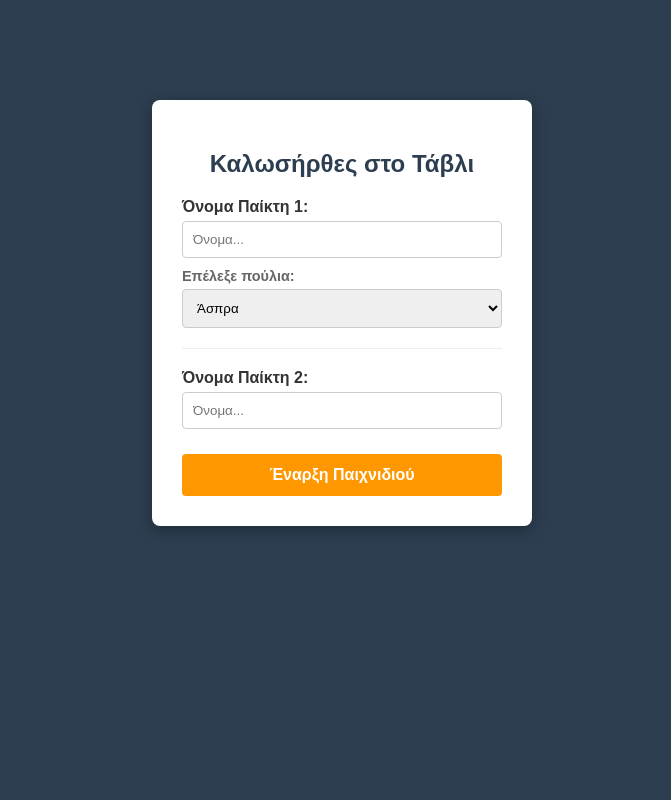
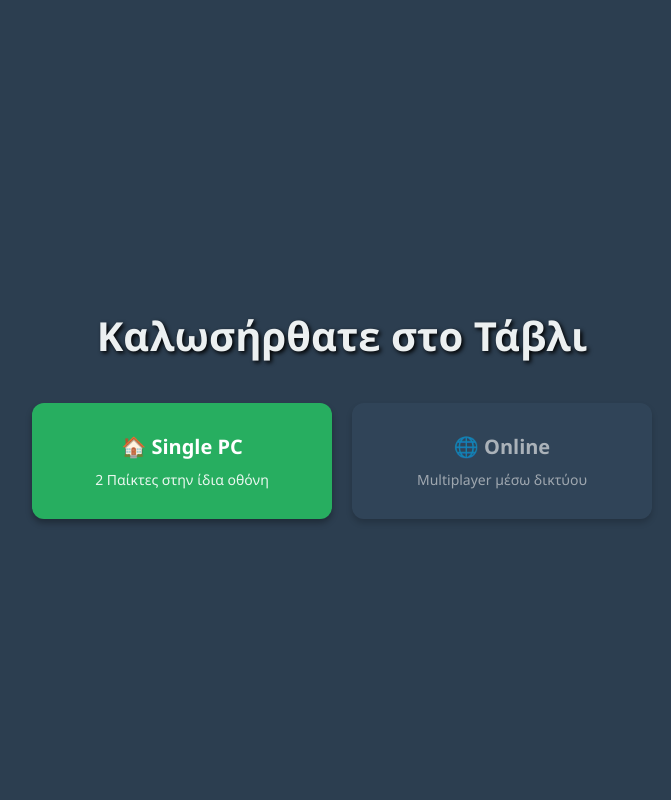
Before and after one commit to iee-ihu-gr-course1941/ADISE25_2020126, a PHP site: page / in a window 1280 px wide. Shown: the whole page, without its empty margins (298-969 px from the left). Run offline with PHP 8.4, Linux system fonts and the light colour scheme.

Commit message:
Update index.php

```diff
--- a/index.php
+++ b/index.php
@@ -1,87 +1,93 @@
-<?php
-// index.php
-session_start();
+<!DOCTYPE html>
+<html lang="el">
+<head>
+    <meta charset="UTF-8">
+    <title>Το Τάβλι - Επιλογή Παιχνιδιού</title>
+    <style>
+        body {
+            font-family: 'Segoe UI', Tahoma, Geneva, Verdana, sans-serif;
+            background-color: #2c3e50;
+            color: #ecf0f1;
+            display: flex;
+            flex-direction: column;
+            align-items: center;
+            justify-content: center;
+            height: 100vh;
+            margin: 0;
+        }
+        h1 {
+            margin-bottom: 40px;
+            text-shadow: 2px 2px 4px #000;
+            font-size: 2.5em;
+        }
+        .container {
+            display: flex;
+            gap: 20px;
+            flex-wrap: wrap;
+            justify-content: center;
+        }
+        .btn-mode {
+            padding: 30px 50px;
+            font-size: 20px;
+            border: none;
+            border-radius: 12px;
+            cursor: pointer;
+            transition: transform 0.2s, background 0.3s, box-shadow 0.3s;
+            text-decoration: none;
+            color: white;
+            font-weight: bold;
+            display: flex;
+            flex-direction: column;
+            align-items: center;
+            width: 200px;
+            box-shadow: 0 4px 6px rgba(0,0,0,0.3);
+        }
+        .btn-mode small {
+            font-size: 0.7em;
+            margin-top: 10px;
+            font-weight: normal;
+            opacity: 0.9;
+        }
 
-// Προαιρετικό: Αν θέλουμε να εμφανίσουμε κάποιο μήνυμα λάθους που μας έστειλε το game.php
-$error = "";
-if (isset($_SESSION['error'])) {
-    $error = $_SESSION['error'];
-    unset($_SESSION['error']); // Το σβήνουμε για να μην εμφανίζεται συνέχεια
-}
-?>
+        /* Κουμπί Hotseat (Πράσινο) */
+        .btn-local {
+            background-color: #27ae60;
+        }
+        .btn-local:hover {
+            background-color: #2ecc71;
+            transform: translateY(-5px);
+            box-shadow: 0 6px 12px rgba(0,0,0,0.4);
+        }
 
-<!DOCTYPE html>
-<html>
-<head>
-    <title>Είσοδος στο παιχνίδι</title>
-    <link rel="stylesheet" type="text/css" href="style.css">
-    <style>
-        /* CSS ειδικά για τη σελίδα εισόδου */
-        body { font-family: sans-serif; text-align: center; background-color: #2c3e50; color: #333; }
-        .login-box {
-            margin: 100px auto;
-            padding: 30px;
-            background: white;
-            width: 320px;
-            border-radius: 8px;
-            box-shadow: 0 4px 15px rgba(0,0,0,0.3);
+        /* Κουμπί Online (Μπλε - Ανενεργό προς το παρόν) */
+        .btn-online {
+            background-color: #34495e; /* Σκούρο μπλε/γκρι */
+            cursor: not-allowed;
+            opacity: 0.6;
         }
-        h2 { color: #2c3e50; }
-        .form-group { text-align: left; margin-bottom: 15px; }
-        label { font-weight: bold; display: block; margin-bottom: 5px; }
-        input, select {
-            padding: 10px;
-            width: 100%;
-            box-sizing: border-box; /* Για να μην βγαίνουν έξω από το κουτί */
-            border: 1px solid #ccc;
-            border-radius: 4px;
+        /* Όταν το ενεργοποιήσουμε, θα βγάλουμε τα σχόλια από εδώ:
+        .btn-online:hover {
+            background-color: #3498db;
+            transform: translateY(-5px);
         }
-        button {
-            padding: 12px 20px;
-            cursor: pointer;
-            background-color: #ff9800;
-            color: white;
-            border: none;
-            width: 100%;
-            font-size: 16px;
-            font-weight: bold;
-            border-radius: 4px;
-            margin-top: 10px;
-        }
-        button:hover { background-color: #e68900; }
-        hr { border: 0; border-top: 1px solid #eee; margin: 20px 0; }
+        */
     </style>
 </head>
 <body>
 
-<div class="login-box">
-    <h2>Καλωσήρθες στο Τάβλι</h2>
+    <h1>Καλωσήρθατε στο Τάβλι</h1>
 
-    <?php if(!empty($error)) { echo "<p style='color:red; font-weight:bold;'>$error</p>"; } ?>
+    <div class="container">
+        <a href="login.php?mode=hotseat" class="btn-mode btn-local">
+            <span>🏠 Single PC</span>
+            <small>2 Παίκτες στην ίδια οθόνη</small>
+        </a>
 
-    <form action="game.php" method="POST">
-
-        <div class="form-group">
-            <label for="player1">Όνομα Παίκτη 1:</label>
-            <input type="text" id="player1" name="player1" placeholder="Όνομα..." required>
-
-            <label for="p1_color" style="margin-top: 10px; font-size: 0.9em; color:#666;">Επέλεξε πούλια:</label>
-            <select id="p1_color" name="p1_color">
-                <option value="white">Άσπρα</option>
-                <option value="black">Μαύρα</option>
-            </select>
-        </div>
-
-        <hr>
-
-        <div class="form-group">
-            <label for="player2">Όνομα Παίκτη 2:</label>
-            <input type="text" id="player2" name="player2" placeholder="Όνομα..." required>
-        </div>
-
-        <button type="submit" class="btn-login">Έναρξη Παιχνιδιού</button>
-    </form>
-</div>
+        <a href="#" class="btn-mode btn-online" onclick="alert('Η Online λειτουργία θα ενεργοποιηθεί σύντομα!'); return false;">
+            <span>🌐 Online</span>
+            <small>Multiplayer μέσω δικτύου</small>
+        </a>
+    </div>
 
 </body>
 </html>
```
